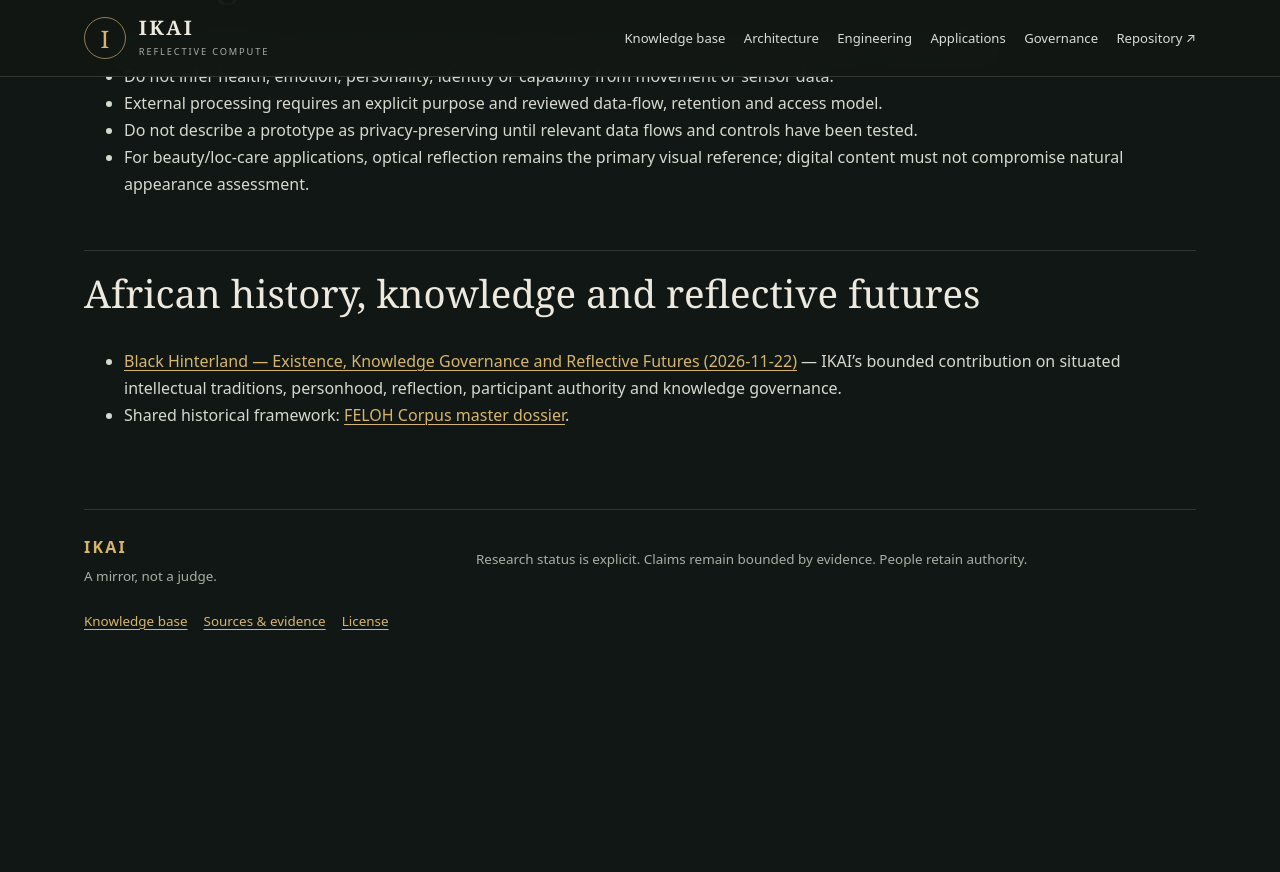
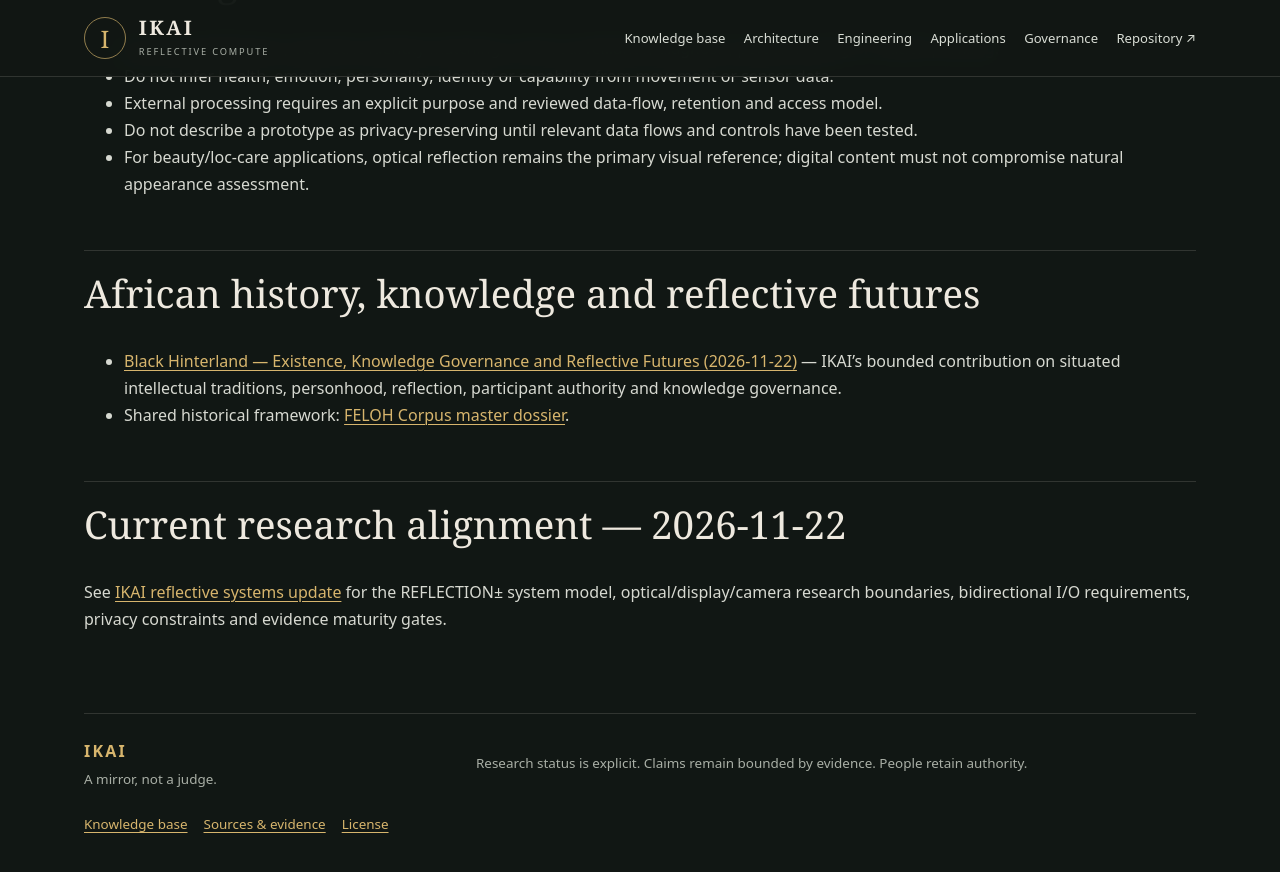
Before and after one commit to donfelohke/Ikai, a Jekyll site: the page built from docs/knowledge-base-index.md, in a window 1280 px wide and 900 px high, scrolled down 2552 px. Shown: the top 872 px of the window. Built offline with Jekyll 4.4.1, drawn with Linux system fonts in a browser that asks for light colours; our own code applies the rules of GitHub Pages for plain Markdown files; before the commit the page ends 3248 px from its top, so only the background shows below that.

Commit message:
docs: index current 2026-11-22 research and design decisions

```diff
--- a/docs/knowledge-base-index.md
+++ b/docs/knowledge-base-index.md
@@ -73,3 +73,8 @@ For every experiment, record the question, status/date, source commit, hardware/
 
 - [Black Hinterland — Existence, Knowledge Governance and Reflective Futures (2026-11-22)](../docs/BLACK-HINTERLAND-EXISTENCE-KNOWLEDGE-AND-REFLECTIVE-FUTURES-2026-11-22.md) — IKAI's bounded contribution on situated intellectual traditions, personhood, reflection, participant authority and knowledge governance.
 - Shared historical framework: [FELOH Corpus master dossier](https://github.com/donfelohke/feloh-corpus/blob/main/docs/BLACK-HINTERLAND-BEFORE-AFRICA-MASTER-DOSSIER-2026-11-22.md).
+
+
+## Current research alignment — 2026-11-22
+
+See [IKAI reflective systems update](ECOSYSTEM-UPDATE-2026-11-22.md) for the REFLECTION± system model, optical/display/camera research boundaries, bidirectional I/O requirements, privacy constraints and evidence maturity gates.
```
